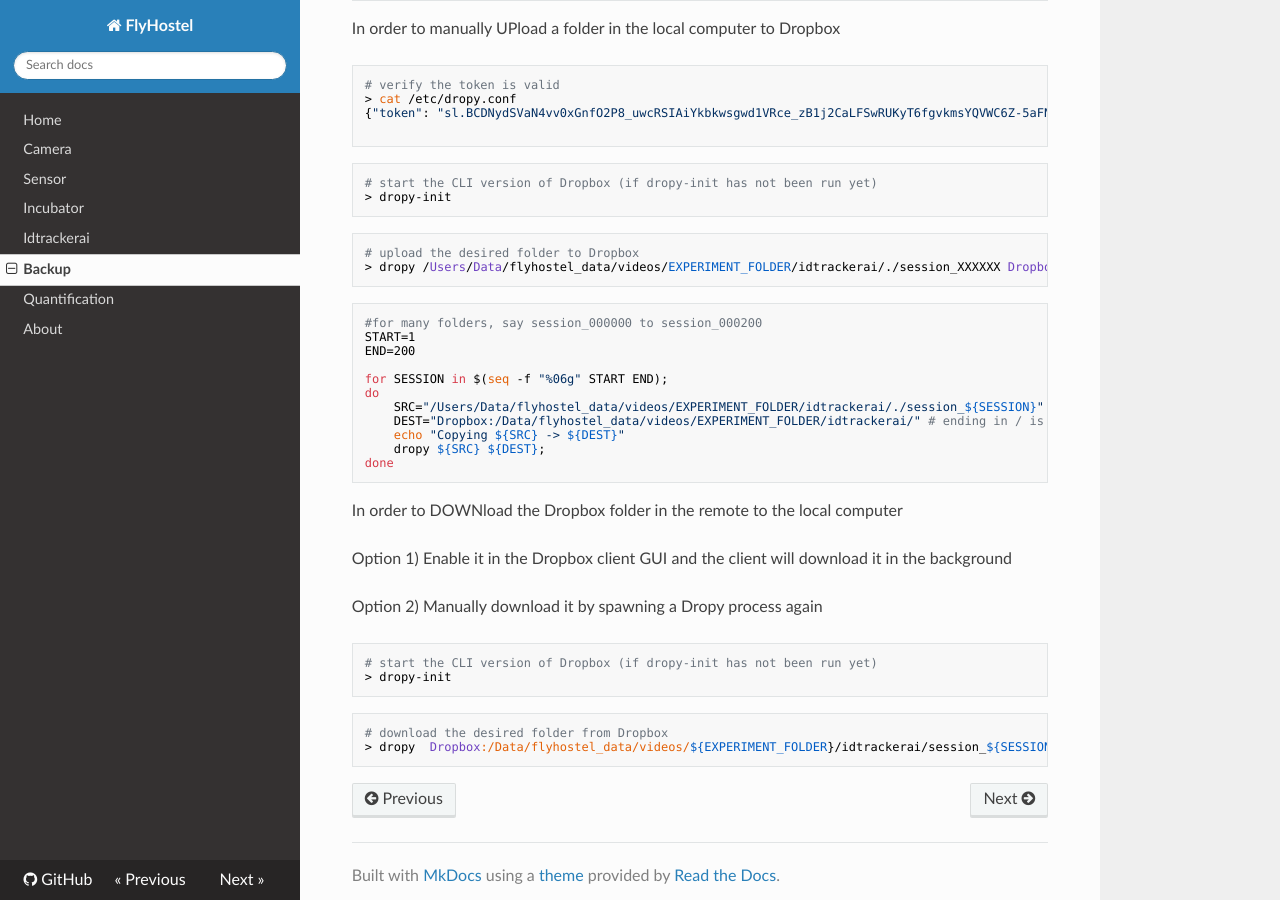
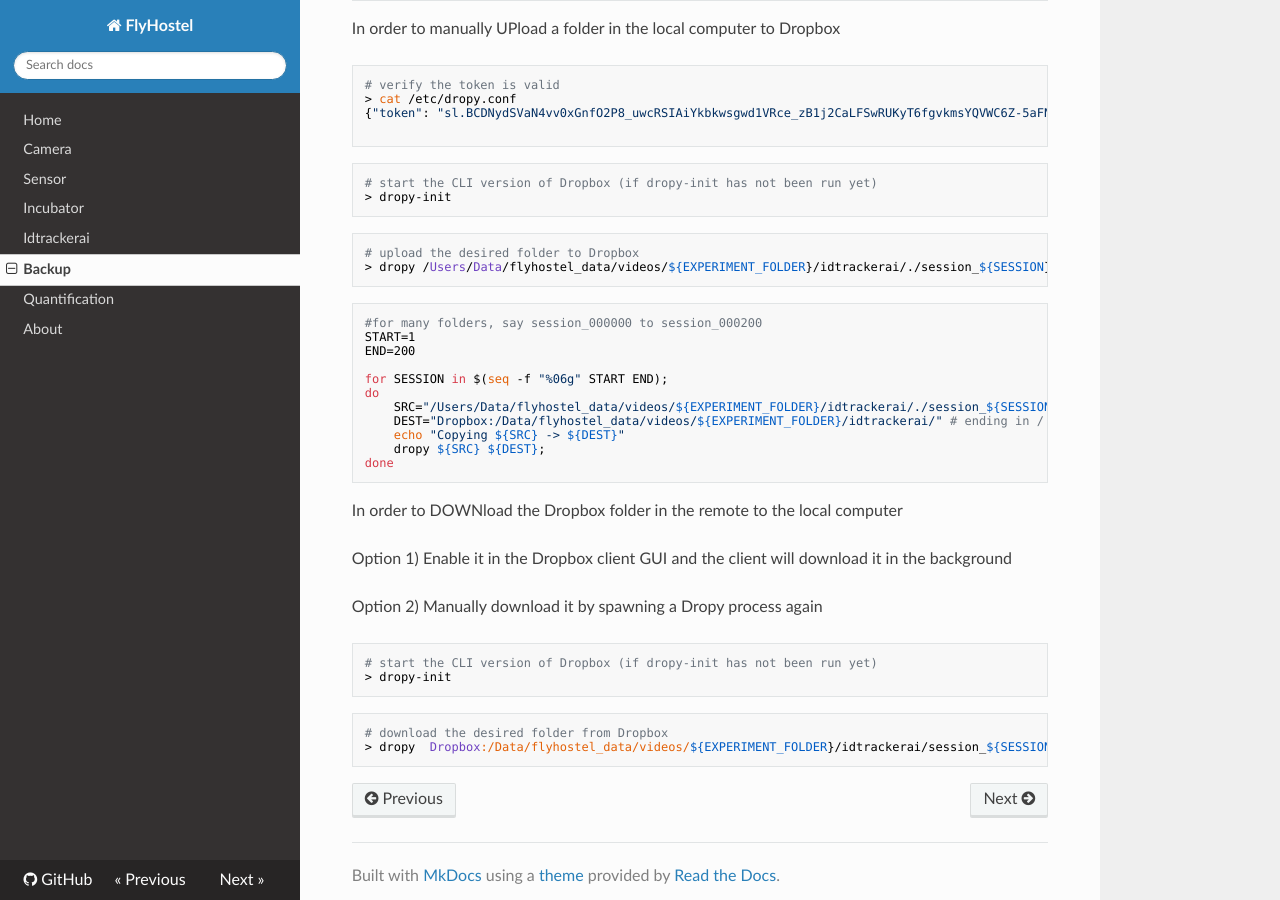
Before and after one commit to shaliulab/FlyHostelDocs, an MkDocs documentation site: the page built from docs/backup.md, in a window 1280 px wide and 900 px high, scrolled down 536 px. Built offline with MkDocs 1.6.1, drawn with Linux system fonts in a browser that asks for light colours; nearby versions of some CDN libraries.

Commit message:
Update backup

````diff
--- a/docs/backup.md
+++ b/docs/backup.md
@@ -33,7 +33,7 @@ In order to manually UPload a folder in the local computer to Dropbox
 
 ```
 # upload the desired folder to Dropbox
-> dropy /Users/Data/flyhostel_data/videos/EXPERIMENT_FOLDER/idtrackerai/./session_XXXXXX Dropbox:/Data/flyhostel_data/videos/EXPERIMENT_FOLDER/idtrackerai/
+> dropy /Users/Data/flyhostel_data/videos/${EXPERIMENT_FOLDER}/idtrackerai/./session_${SESSION} Dropbox:/Data/flyhostel_data/videos/${EXPERIMENT_FOLDER}/idtrackerai/
 ```
 
 ```
@@ -43,8 +43,8 @@ END=200
 
 for SESSION in $(seq -f "%06g" START END);
 do
-    SRC="/Users/Data/flyhostel_data/videos/EXPERIMENT_FOLDER/idtrackerai/./session_${SESSION}"
-    DEST="Dropbox:/Data/flyhostel_data/videos/EXPERIMENT_FOLDER/idtrackerai/" # ending in / is essential
+    SRC="/Users/Data/flyhostel_data/videos/${EXPERIMENT_FOLDER}/idtrackerai/./session_${SESSION}"
+    DEST="Dropbox:/Data/flyhostel_data/videos/${EXPERIMENT_FOLDER}/idtrackerai/" # ending in / is essential
     echo "Copying ${SRC} -> ${DEST}"
     dropy ${SRC} ${DEST};
 done
````
